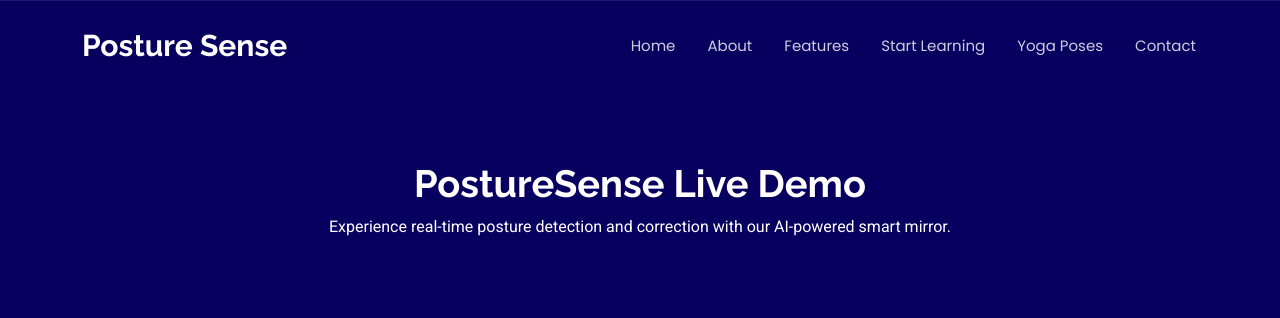
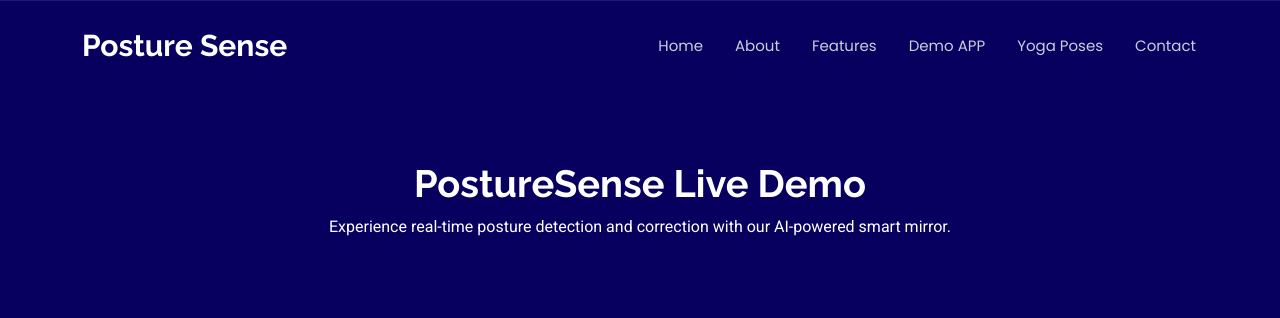
Before and after one commit to gtathelegend/Posture-Sense, a Flask app: page /pose_detection in a window 1280 px wide. Shown: the top 318 px of the page. Run offline with Flask 2, Linux system fonts and the light colour scheme; some libraries are stand-ins or nearby versions.

Commit message:
requirement update

```diff
--- a/requirements.txt
+++ b/requirements.txt
@@ -1,5 +1,5 @@
 Flask==2.0.1
-mediapipe==0.8.7.3
+mediapipe==0.10.5
 opencv-python==4.5.3.56
 numpy<2
 gunicorn
--- a/templates/app.html
+++ b/templates/app.html
@@ -68,7 +68,7 @@
           <li><a href="{{ url_for('index')}}">Home</a></li>
           <li><a href="{{ url_for('index')}}#about">About</a></li>
           <li><a href="{{ url_for('index')}}#features">Features</a></li>
-          <li><a href="{{ url_for('pose_detection')}}">Start Learning</a></li>
+          <li><a href="{{ url_for('pose_detection')}}">Demo APP</a></li>
           <li><a href="{{ url_for('yoga_poses')}}">Yoga Poses</a></li>
           <li><a href="{{ url_for('index')}}#contact">Contact</a></li>
         </ul>
```
